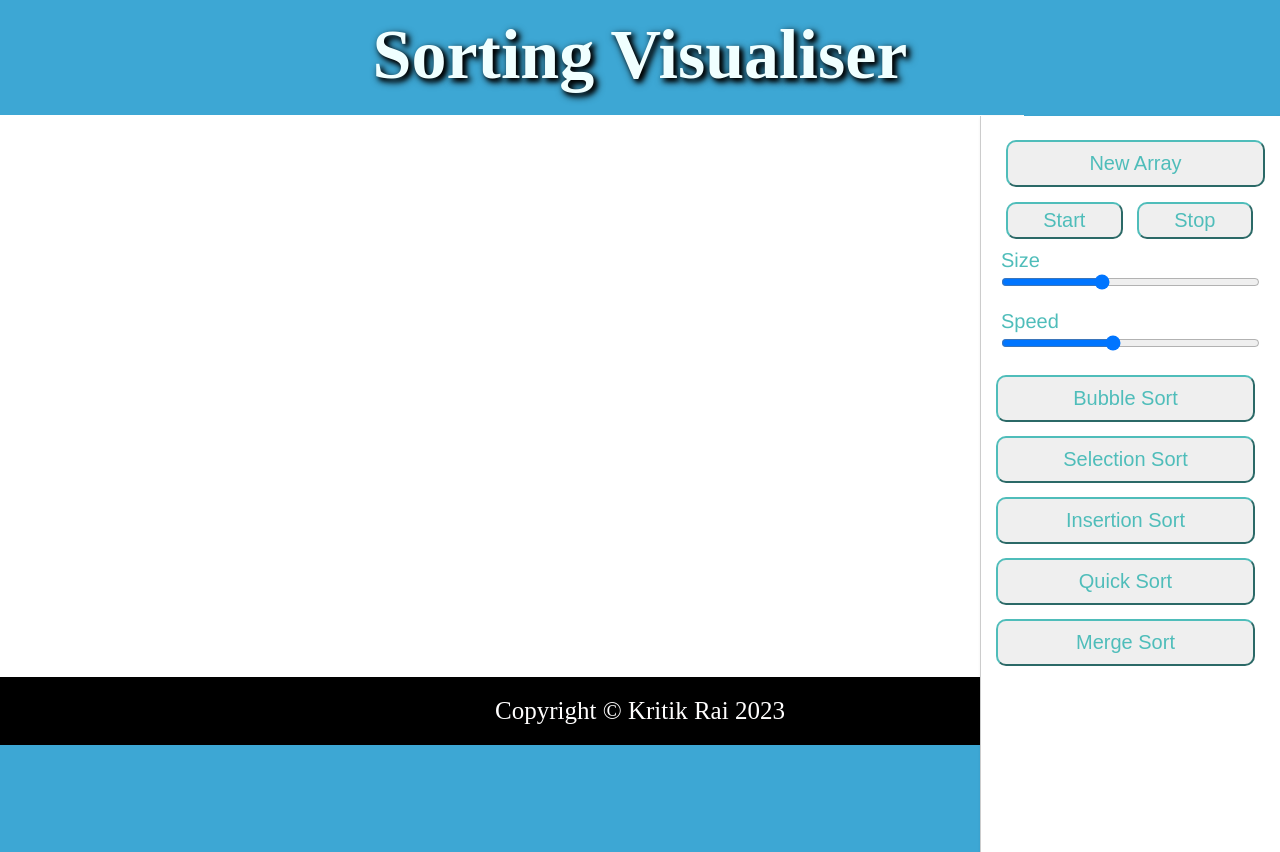
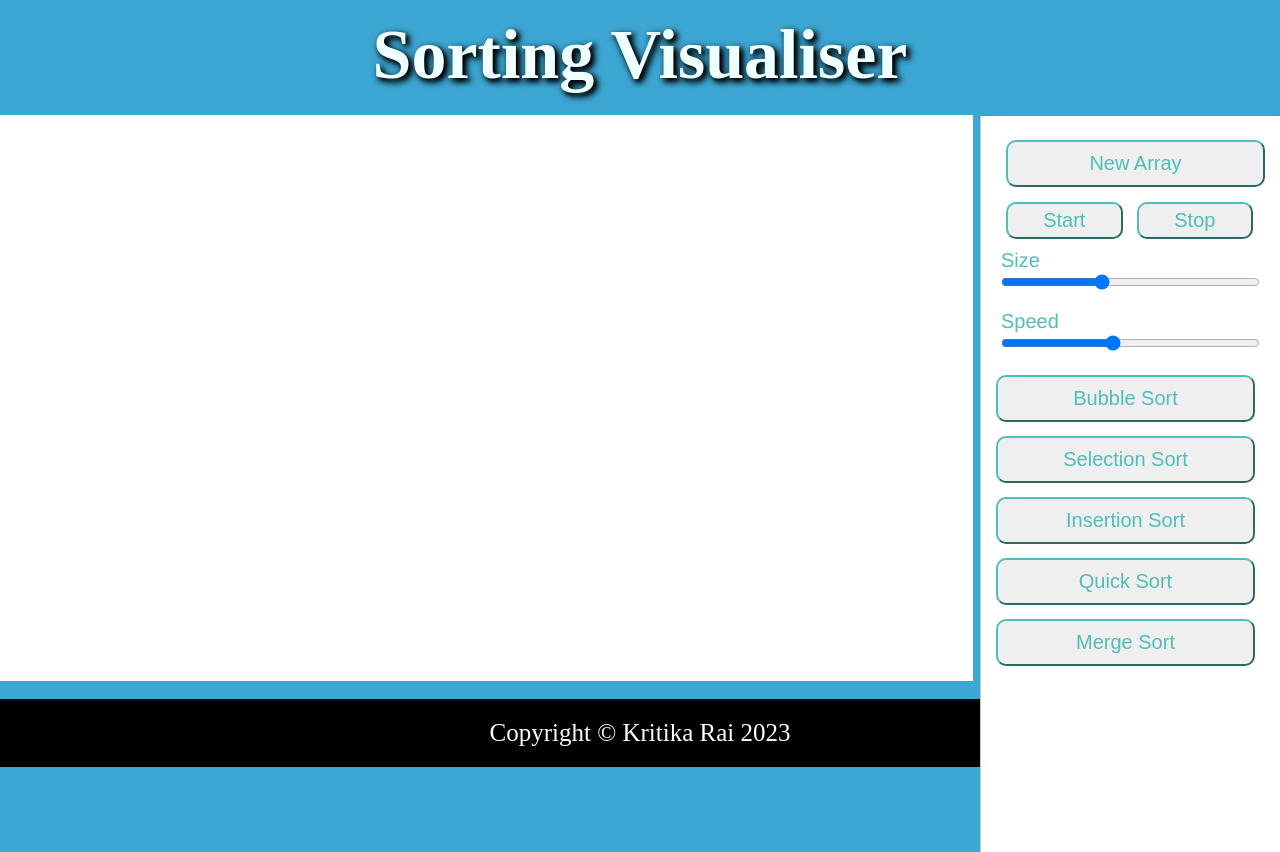
Before and after one commit to Krai-17/Sorting-Visualizer, a plain HTML site: page index.html in a window 1280 px wide. Drawn offline with Linux system fonts and the light colour scheme.

Commit message:
minor changes

```diff
--- a/index.css
+++ b/index.css
@@ -39,6 +39,7 @@ button {
     box-shadow: 2px 2px 4px rgba(0, 0, 0, 0.2);
     border-left: 1px solid #ccc;
     padding-bottom: 50px;
+
 }
 
 .button1 {
@@ -95,10 +96,11 @@ button {
     background-color: #ffffff;
     vertical-align: top;
     justify-content: center;
-    height: 562px;
-    width: 80%;
+    height: 566px;
+    width: 76%;
     transition: 2s all ease;
     padding-bottom: 20px;
+    ;
 }
 
 .bar {
@@ -131,6 +133,7 @@ footer {
     text-align: center;
     padding: 20px;
     overflow: hidden;
+
 }
 
 
--- a/index.html
+++ b/index.html
@@ -4,8 +4,9 @@
 <head>
     <meta charset="UTF-8">
     <meta http-equiv="X-UA-Compatible" content="IE=edge">
-    <link rel="stylesheet" href="https://cdnjs.cloudflare.com/ajax/libs/font-awesome/6.1.1/css/all.min.css" integrity="sha512-KfkfwYDsLkIlwQp6LFnl8zNdLGxu9YAA1QvwINks4PhcElQSvqcyVLLD9aMhXd13uQjoXtEKNosOWaZqXgel0g==" crossorigin="anonymous" referrerpolicy="no-referrer"
-    />
+    <link rel="stylesheet" href="https://cdnjs.cloudflare.com/ajax/libs/font-awesome/6.1.1/css/all.min.css"
+        integrity="sha512-KfkfwYDsLkIlwQp6LFnl8zNdLGxu9YAA1QvwINks4PhcElQSvqcyVLLD9aMhXd13uQjoXtEKNosOWaZqXgel0g=="
+        crossorigin="anonymous" referrerpolicy="no-referrer" />
     <meta name="viewport" content="width=device-width, initial-scale=1.0">
     <title>Sorting Visualiser</title>
     <link rel="stylesheet" href="index.css">
@@ -37,6 +38,11 @@
 
     <div class="visuals" id="visuals">
     </div>
+    <br>
+    <footer>
+        <p>Copyright © Kritika Rai 2023</p>
+
+    </footer>
 
     <script src="index.js"></script>
     <script src="bubble.js"></script>
@@ -44,9 +50,6 @@
     <script src="insertion.js"></script>
     <script src="quick.js"></script>
     <script src="merge.js"></script>
-    <footer>
-        <p>Copyright © Kritik Rai 2023</p>
 
-    </footer>
 
 </body>
```
